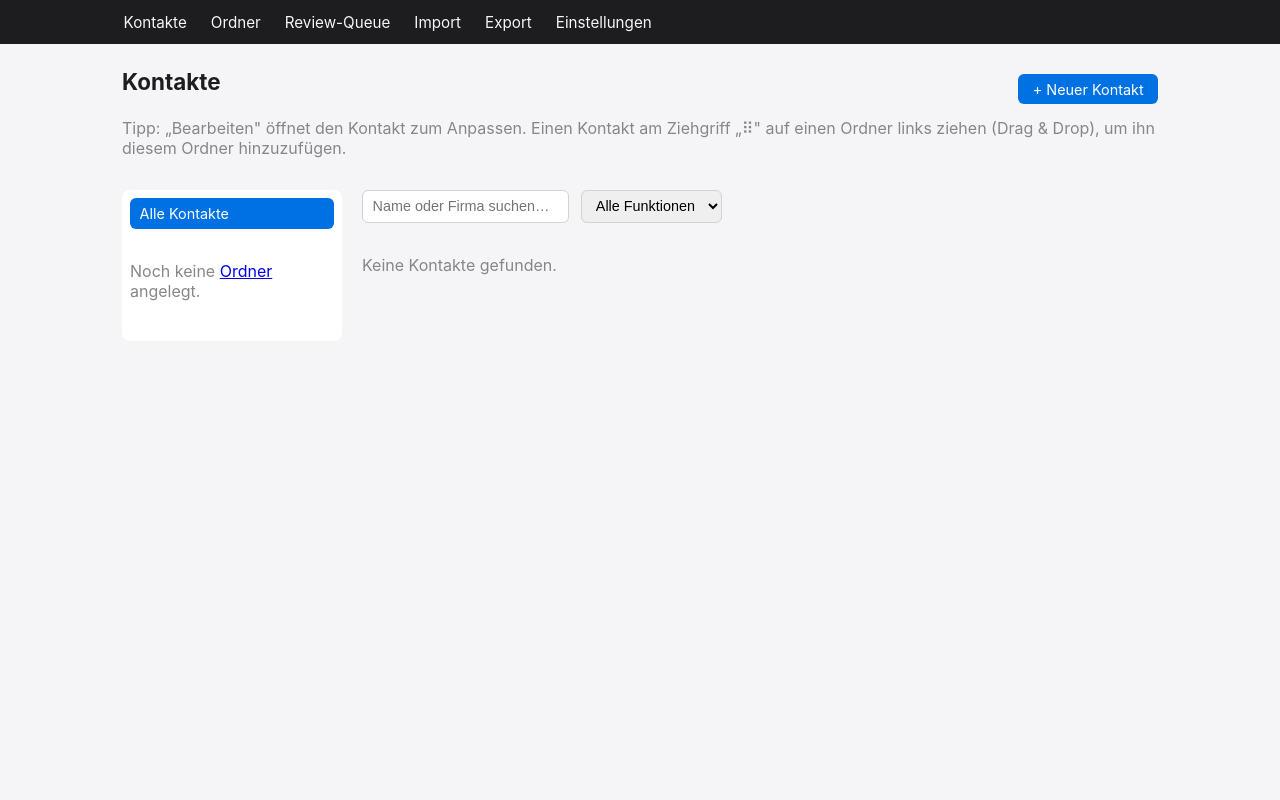
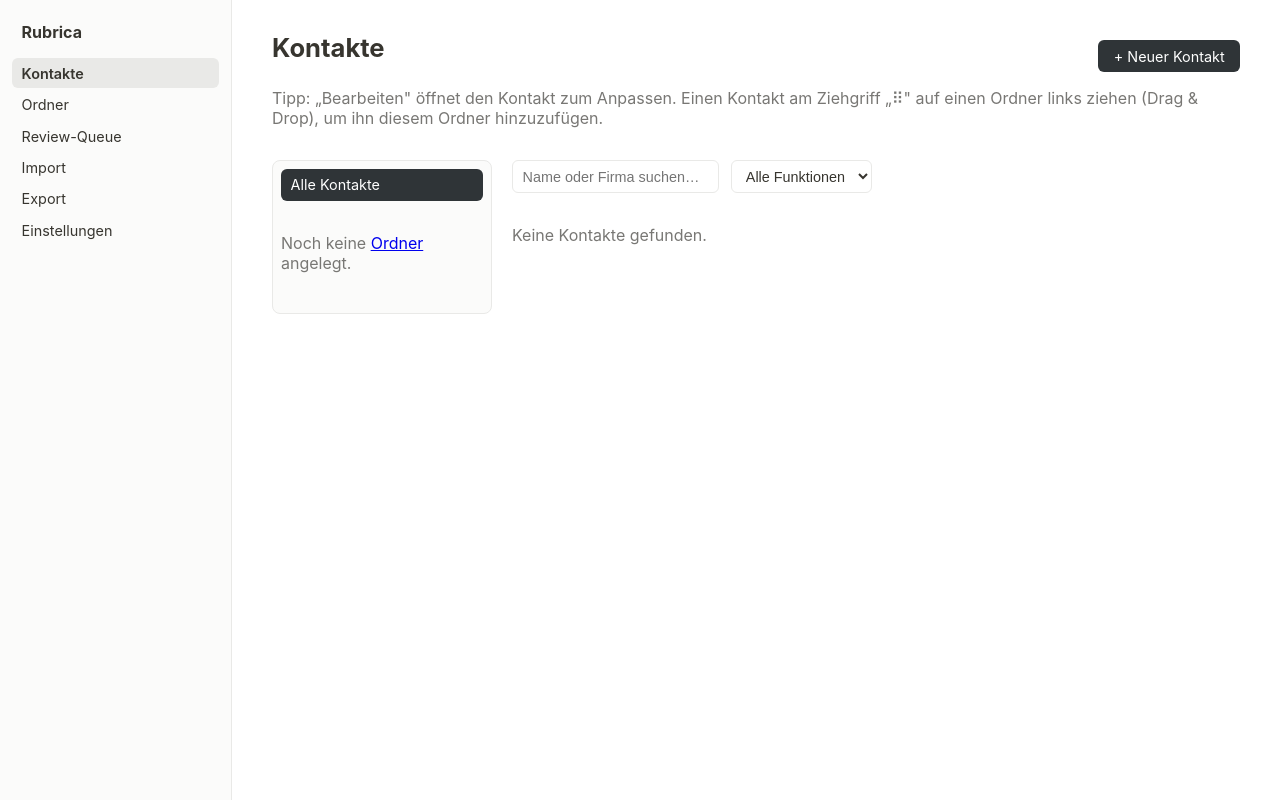
Before and after one commit to inderfab/rubrica, a FastAPI app: page /kontakte in a window 1280 px wide. Run offline with FastAPI, Linux system fonts and the light colour scheme; data that the repository does not hold is empty.

Commit message:
Visuelles Redesign an Notion angelehnt + Layout-Bug behoben
Nutzer-Feedback: Optik sollte generell mehr wie Notion aussehen, und
das Layout war verschoben (schwarzer Nav-Balken volle Breite, Tabelle
darunter durch max-width:1100px + margin:0 auto separat zentriert -
liefen auf breiten Bildschirmen auseinander).

base.html umgebaut auf .app-shell (Flex) mit linker globaler
Seitenleiste (.global-sidebar, feste Breite, ersetzt den Top-Balken)
+ .app-content (nimmt den Rest der Breite ein, keine separate
Zentrierung mehr) - Sidebar und Inhalt spannen dadurch strukturell
immer gemeinsam die volle Breite auf, der Versatz kann nicht mehr
auftreten. Aktive Seite wird serverseitig markiert.

style.css: CSS-Variablen für eine Notion-nahe Palette (gedeckte
Grautöne, dezente Rahmen statt Schatten, dunkler statt knallblauer
Primärbutton). Bestehende Seiten-Layouts (Ordner-Sidebar, Modal,
Ordner-Checkliste) strukturell unverändert, nur neu eingefärbt.

Alle 72 Tests weiterhin grün, live verifiziert.

Co-Authored-By: Claude Sonnet 5 <noreply@anthropic.com>

```diff
--- a/web/static/style.css
+++ b/web/static/style.css
@@ -1,68 +1,114 @@
+/* Notion-aehnliche, ruhige Optik: helle linke Seitenleiste statt schwarzem
+   Top-Balken, dezente Rahmen statt Schatten, gedeckte Akzentfarbe. Die
+   Seitenleiste hat eine feste Breite und der Inhalt nimmt den Rest der
+   Fensterbreite ein - kein zentrierter, schmalerer Content-Block mehr neben
+   einer volle-Breite-Navigation (behebt den gemeldeten Versatz zwischen
+   Nav-Balken und Tabelle). */
+:root {
+    --text: #37352f;
+    --text-hell: #787774;
+    --rand: #e9e9e7;
+    --flaeche-sidebar: #fbfbfa;
+    --flaeche-hover: #efefee;
+    --akzent: #2f3437;
+    --akzent-hover: #000;
+    --gefahr: #eb5757;
+    --gefahr-hover: #d84343;
+}
+
 * { box-sizing: border-box; }
+
 body {
     font-family: -apple-system, BlinkMacSystemFont, "Helvetica Neue", Arial, sans-serif;
     margin: 0;
-    color: #1d1d1f;
-    background: #f5f5f7;
+    color: var(--text);
+    background: #fff;
 }
-nav {
-    background: #1d1d1f;
-    padding: 0.75rem 1.5rem;
-    display: flex;
-    gap: 1.5rem;
-    align-items: center;
+
+.app-shell { display: flex; min-height: 100vh; align-items: stretch; }
+
+.global-sidebar {
+    flex: 0 0 232px;
+    background: var(--flaeche-sidebar);
+    border-right: 1px solid var(--rand);
+    padding: 1rem 0.75rem;
 }
-nav a {
-    color: #f5f5f7;
+.global-sidebar .brand {
+    font-weight: 700;
+    font-size: 1rem;
+    color: var(--text);
+    padding: 0.4rem 0.6rem 1rem;
+}
+.global-sidebar nav { display: flex; flex-direction: column; gap: 0.1rem; }
+.global-sidebar nav a {
+    display: block;
+    padding: 0.4rem 0.6rem;
+    border-radius: 6px;
+    color: var(--text);
     text-decoration: none;
-    font-size: 0.95rem;
+    font-size: 0.9rem;
 }
-nav a:hover { text-decoration: underline; }
-nav .brand { font-weight: 600; margin-right: 1rem; }
-main { padding: 1.5rem 2rem; max-width: 1100px; margin: 0 auto; }
-h1 { font-size: 1.4rem; margin-top: 0; }
-table { width: 100%; border-collapse: collapse; background: #fff; border-radius: 8px; overflow: hidden; }
-th, td { text-align: left; padding: 0.5rem 0.75rem; border-bottom: 1px solid #e5e5ea; font-size: 0.9rem; }
-th { background: #eceef0; font-weight: 600; }
+.global-sidebar nav a:hover { background: var(--flaeche-hover); }
+.global-sidebar nav a.aktiv { background: var(--rand); font-weight: 600; }
+
+.app-content { flex: 1; min-width: 0; padding: 2rem 2.5rem; }
+
+h1 { font-size: 1.6rem; font-weight: 700; margin-top: 0; color: var(--text); }
+
+table { width: 100%; border-collapse: collapse; background: #fff; }
+th, td { text-align: left; padding: 0.55rem 0.75rem; border-bottom: 1px solid var(--rand); font-size: 0.9rem; }
+th { font-weight: 600; color: var(--text-hell); border-bottom: 1px solid var(--rand); }
+tbody tr:hover { background: #fafafa; }
 tr:last-child td { border-bottom: none; }
+
 form.filter { display: flex; gap: 0.75rem; margin-bottom: 1rem; flex-wrap: wrap; }
+
 input, select, textarea {
     padding: 0.4rem 0.6rem;
-    border: 1px solid #d2d2d7;
+    border: 1px solid var(--rand);
     border-radius: 6px;
     font-size: 0.9rem;
+    color: var(--text);
+    background: #fff;
 }
+input:focus, select:focus, textarea:focus { outline: 2px solid #cfe0ff; border-color: #9db8e8; }
+
 button, .btn {
     padding: 0.4rem 0.9rem;
-    border: none;
+    border: 1px solid transparent;
     border-radius: 6px;
-    background: #0071e3;
+    background: var(--akzent);
     color: #fff;
     font-size: 0.9rem;
     cursor: pointer;
     text-decoration: none;
     display: inline-block;
 }
-button.secondary, .btn.secondary { background: #d2d2d7; color: #1d1d1f; }
-button.danger, .btn.danger { background: #d70015; }
+button:hover, .btn:hover { background: var(--akzent-hover); }
+button.secondary, .btn.secondary { background: #fff; color: var(--text); border-color: var(--rand); }
+button.secondary:hover, .btn.secondary:hover { background: var(--flaeche-hover); }
+button.danger, .btn.danger { background: #fff; color: var(--gefahr); border-color: var(--rand); }
+button.danger:hover, .btn.danger:hover { background: #fdf1f1; border-color: var(--gefahr); }
+
 .tel-row, .mail-row { display: flex; gap: 0.5rem; margin-bottom: 0.4rem; }
-fieldset { border: 1px solid #d2d2d7; border-radius: 8px; margin-bottom: 1rem; padding: 1rem; }
-legend { font-weight: 600; padding: 0 0.4rem; }
+fieldset { border: 1px solid var(--rand); border-radius: 8px; margin-bottom: 1rem; padding: 1rem; }
+legend { font-weight: 600; padding: 0 0.4rem; color: var(--text); }
 .actions { display: flex; gap: 0.5rem; }
-.empty { color: #86868b; padding: 1rem 0; }
-.fehler { color: #d70015; padding: 0.5rem 0; }
-label { display: block; font-size: 0.85rem; color: #515154; margin-bottom: 0.2rem; }
+.empty { color: var(--text-hell); padding: 1rem 0; }
+.fehler { color: var(--gefahr); padding: 0.5rem 0; }
+label { display: block; font-size: 0.85rem; color: var(--text-hell); margin-bottom: 0.2rem; }
 .field { margin-bottom: 0.75rem; }
 .grid-2 { display: grid; grid-template-columns: 1fr 1fr; gap: 0.75rem; }
-.diff-old { color: #86868b; text-decoration: line-through; }
-.diff-new { color: #0071e3; font-weight: 600; }
-.tag { display: inline-block; background: #eceef0; border-radius: 4px; padding: 0.1rem 0.5rem; font-size: 0.8rem; margin-right: 0.25rem; }
+.diff-old { color: var(--text-hell); text-decoration: line-through; }
+.diff-new { color: var(--akzent); font-weight: 600; }
+.tag { display: inline-block; background: var(--flaeche-hover); border-radius: 4px; padding: 0.1rem 0.5rem; font-size: 0.8rem; margin-right: 0.25rem; }
 
 /* Kontakte-Ansicht: Ordner-Seitenleiste + Hauptbereich (Drag & Drop) */
 .kontakte-layout { display: flex; gap: 1.25rem; align-items: flex-start; }
 .ordner-sidebar {
     flex: 0 0 220px;
-    background: #fff;
+    background: var(--flaeche-sidebar);
+    border: 1px solid var(--rand);
     border-radius: 8px;
     padding: 0.5rem;
     display: flex;
@@ -74,17 +120,17 @@ label { display: block; font-size: 0.85rem; color: #515154; margin-bottom: 0.2re
     align-items: center;
     padding: 0.45rem 0.6rem;
     border-radius: 6px;
-    color: #1d1d1f;
+    color: var(--text);
     text-decoration: none;
     font-size: 0.9rem;
 }
-.ordner-eintrag:hover { background: #eceef0; }
-.ordner-eintrag.aktiv { background: #0071e3; color: #fff; }
+.ordner-eintrag:hover { background: var(--flaeche-hover); }
+.ordner-eintrag.aktiv { background: var(--akzent); color: #fff; }
 .ordner-eintrag.aktiv .ordner-anzahl { background: rgba(255,255,255,0.25); color: #fff; }
-.ordner-eintrag.drop-hover { background: #0071e3; color: #fff; outline: 2px dashed #fff; outline-offset: -3px; }
-.ordner-anzahl { background: #eceef0; border-radius: 10px; padding: 0.05rem 0.5rem; font-size: 0.75rem; }
+.ordner-eintrag.drop-hover { background: var(--akzent); color: #fff; outline: 2px dashed #fff; outline-offset: -3px; }
+.ordner-anzahl { background: var(--flaeche-hover); border-radius: 10px; padding: 0.05rem 0.5rem; font-size: 0.75rem; }
 .kontakte-hauptbereich { flex: 1; min-width: 0; }
-.zieh-griff { color: #c7c7cc; width: 1.5rem; text-align: center; user-select: none; cursor: grab; }
+.zieh-griff { color: #b9b9b6; width: 1.5rem; text-align: center; user-select: none; cursor: grab; }
 .zieh-griff:active { cursor: grabbing; }
 
 /* Flyover-Modal fuer Kontakt-Bearbeiten */
@@ -92,7 +138,7 @@ label { display: block; font-size: 0.85rem; color: #515154; margin-bottom: 0.2re
     display: none;
     position: fixed;
     inset: 0;
-    background: rgba(0,0,0,0.4);
+    background: rgba(15,15,15,0.45);
     z-index: 100;
     align-items: flex-start;
     justify-content: center;
@@ -101,7 +147,8 @@ label { display: block; font-size: 0.85rem; color: #515154; margin-bottom: 0.2re
 }
 .modal-overlay.sichtbar { display: flex; }
 .modal-panel {
-    background: #f5f5f7;
+    background: #fff;
+    border: 1px solid var(--rand);
     border-radius: 10px;
     padding: 1.5rem;
     max-width: 800px;
@@ -118,9 +165,9 @@ label { display: block; font-size: 0.85rem; color: #515154; margin-bottom: 0.2re
     display: flex;
     flex-direction: column;
     gap: 0.35rem;
-    border: 1px solid #e5e5ea;
+    border: 1px solid var(--rand);
     border-radius: 6px;
     padding: 0.6rem 0.8rem;
     background: #fff;
 }
-.ordner-checkliste label { display: flex; align-items: center; gap: 0.4rem; font-size: 0.9rem; margin: 0; }
+.ordner-checkliste label { display: flex; align-items: center; gap: 0.4rem; font-size: 0.9rem; margin: 0; color: var(--text); }
--- a/web/templates/base.html
+++ b/web/templates/base.html
@@ -7,17 +7,22 @@
     <script src="/static/htmx.min.js"></script>
 </head>
 <body>
-    <nav>
-        <span class="brand">Rubrica</span>
-        <a href="/kontakte">Kontakte</a>
-        <a href="/ordner">Ordner</a>
-        <a href="/review">Review-Queue</a>
-        <a href="/import">Import</a>
-        <a href="/export">Export</a>
-        <a href="/einstellungen">Einstellungen</a>
-    </nav>
-    <main>
-        {% block content %}{% endblock %}
-    </main>
+    {% set pfad = request.url.path %}
+    <div class="app-shell">
+        <aside class="global-sidebar">
+            <div class="brand">Rubrica</div>
+            <nav>
+                <a href="/kontakte" class="{{ 'aktiv' if pfad.startswith('/kontakte') else '' }}">Kontakte</a>
+                <a href="/ordner" class="{{ 'aktiv' if pfad.startswith('/ordner') else '' }}">Ordner</a>
+                <a href="/review" class="{{ 'aktiv' if pfad.startswith('/review') else '' }}">Review-Queue</a>
+                <a href="/import" class="{{ 'aktiv' if pfad.startswith('/import') else '' }}">Import</a>
+                <a href="/export" class="{{ 'aktiv' if pfad.startswith('/export') else '' }}">Export</a>
+                <a href="/einstellungen" class="{{ 'aktiv' if pfad.startswith('/einstellungen') else '' }}">Einstellungen</a>
+            </nav>
+        </aside>
+        <main class="app-content">
+            {% block content %}{% endblock %}
+        </main>
+    </div>
 </body>
 </html>
```
Also changed, not shown: docs/konzept.md (+20 -4 lines).
